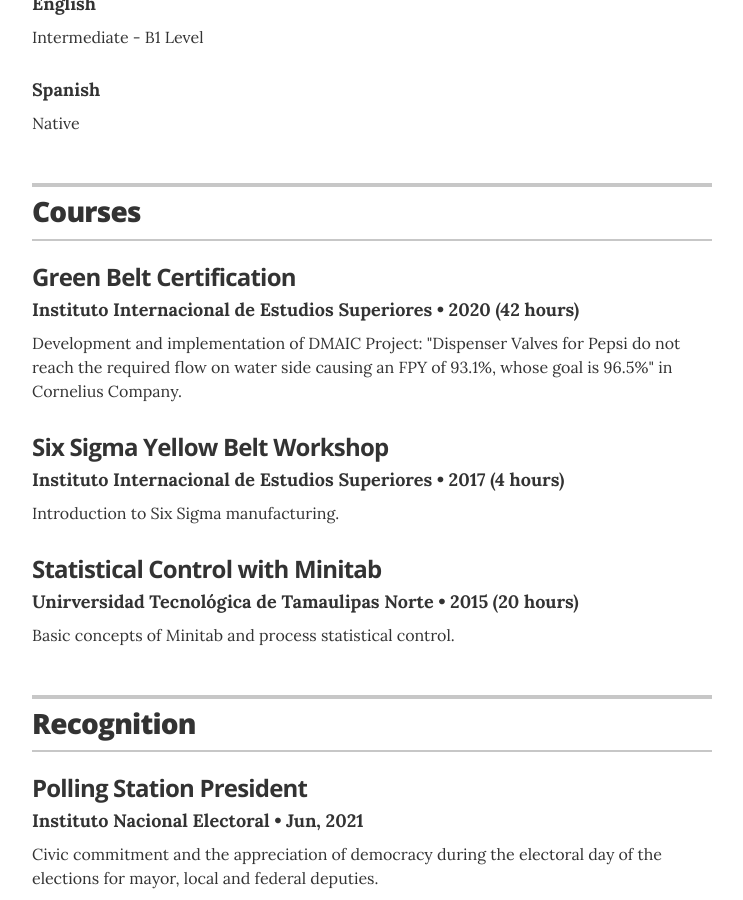
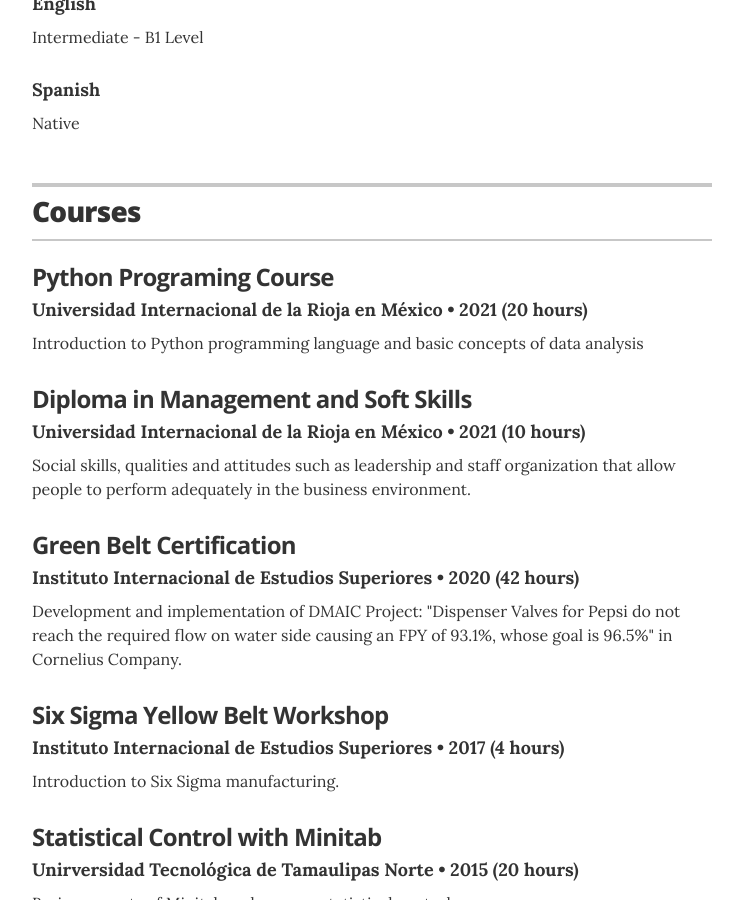
Before and after one commit to baldeadr/baldeadr.github.io, a Jekyll site: the page built from index.html, in a window 1280 px wide and 900 px high, scrolled down 2624 px. Shown: the whole window, without its empty margins (268-1011 px from the left). Built offline with Jekyll 4.4.1, drawn with Linux system fonts in a browser that asks for light colours.

Commit message:
UNIR Courses

```diff
--- a/_data/courses.yml
+++ b/_data/courses.yml
@@ -1,4 +1,14 @@
 # Courses
+- course: Python Programing Course
+  location: Universidad Internacional de la Rioja en México
+  duration: 2021 (20 hours)
+  summary: Introduction to Python programming language and basic concepts of data analysis
+
+- course: Diploma in Management and Soft Skills
+  location: Universidad Internacional de la Rioja en México
+  duration: 2021 (10 hours)
+  summary: Social skills, qualities and attitudes such as leadership and staff organization that allow people to perform adequately in the business environment.
+
 - course: Green Belt Certification
   location: Instituto Internacional de Estudios Superiores
   duration: 2020 (42 hours)
```
